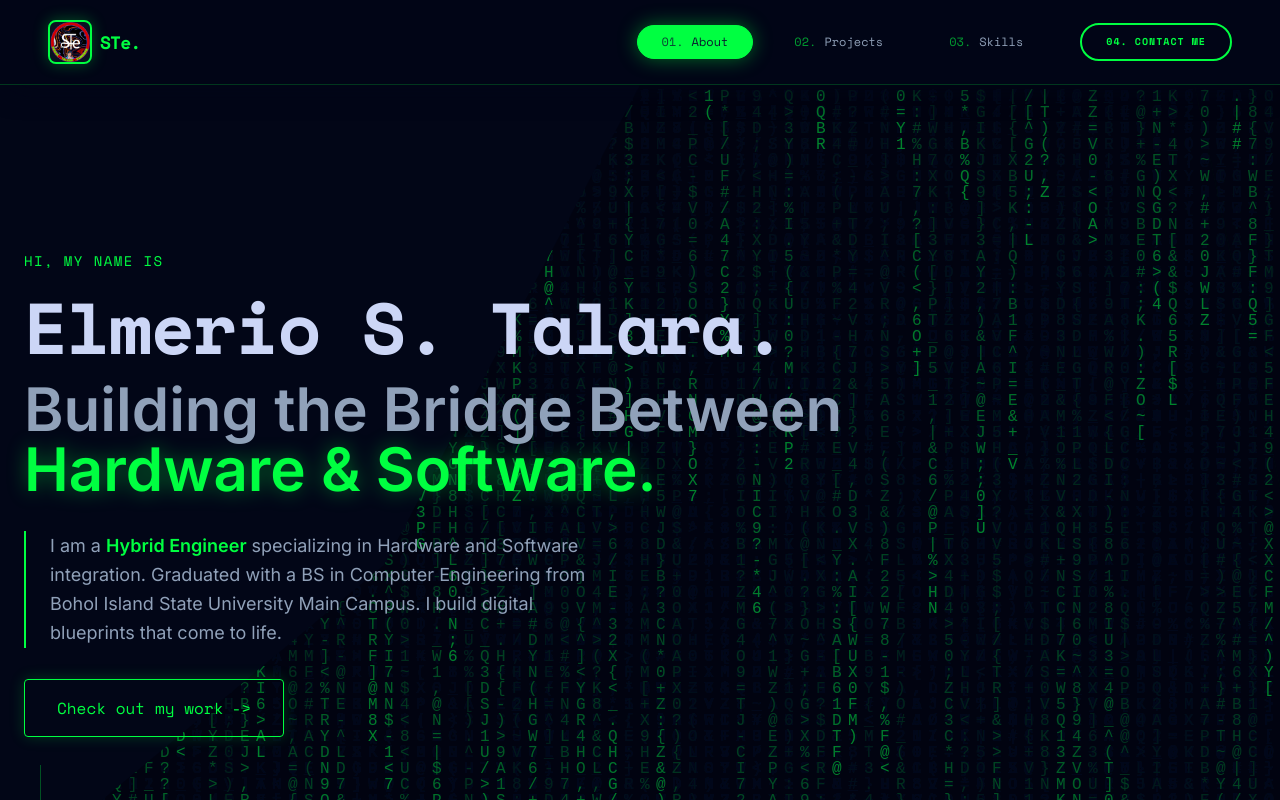
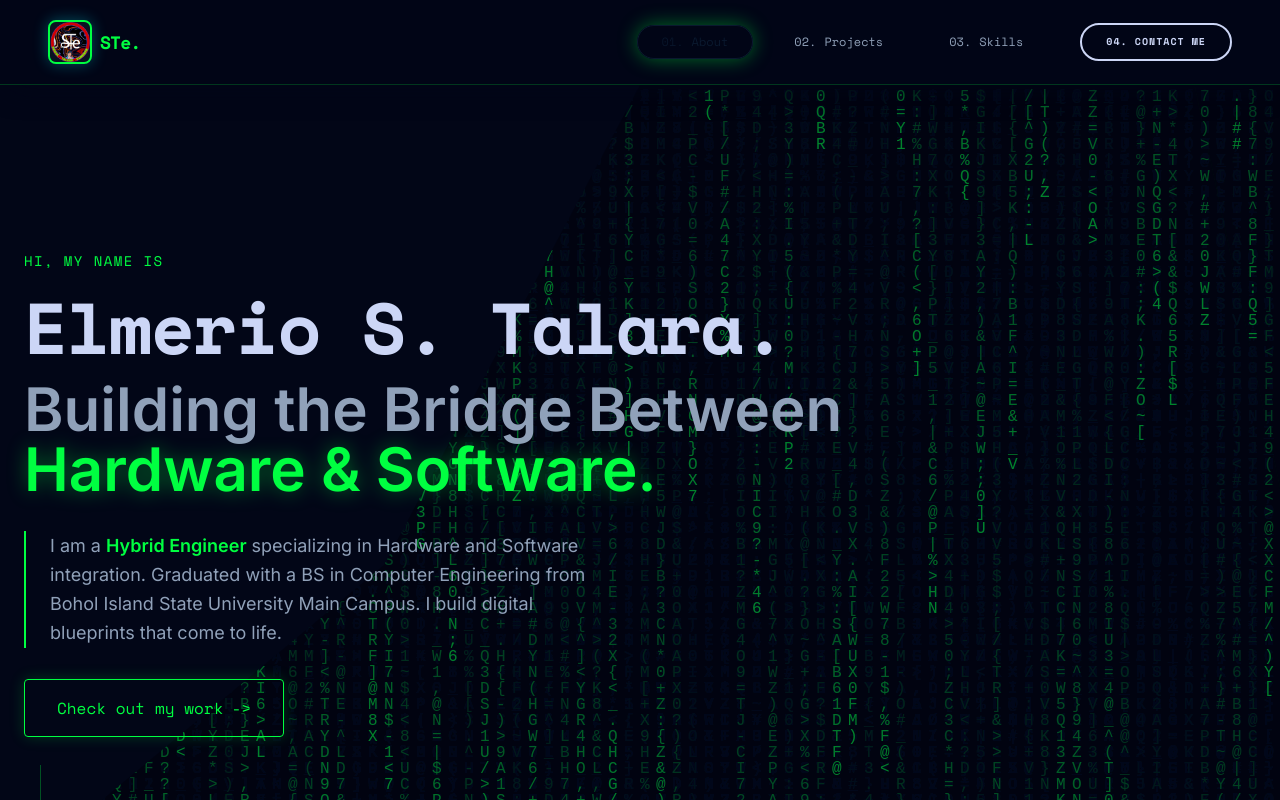
Before and after one commit to ELMER369-code/elmerio-s-talara-portfolio, a React (Vite) app: page / in a window 1280 px wide. Shown: the top 800 px of the page. Built offline with nearby package versions, Linux system fonts and the light colour scheme; no server answers; the database is empty.

Commit message:
UI: Revert to Hybrid Cyan/Green aesthetic, preserving green for nav and background

```diff
--- a/src/views/pages/Home.tsx
+++ b/src/views/pages/Home.tsx
@@ -37,11 +37,11 @@ const Home = () => {
                 className={`
                     px-6 py-2 rounded-full border transition-all duration-300 font-mono text-xs relative group
                     ${isActive
-                        ? 'border-cyan-electric text-navy bg-cyan-electric shadow-[0_0_20px_rgba(0,255,65,0.4)]'
-                        : 'border-transparent text-slate-400 hover:text-cyan-electric hover:border-cyan-electric/30'}
+                        ? 'border-green-hacker text-navy bg-green-hacker shadow-[0_0_20px_rgba(0,255,65,0.4)]'
+                        : 'border-transparent text-slate-400 hover:text-green-hacker hover:border-green-hacker/30'}
                 `}
             >
-                <span className={`${isActive ? 'text-navy/80' : 'text-cyan-electric/60'} group-hover:text-cyan-electric mr-2`}>{number}.</span>
+                <span className={`${isActive ? 'text-navy/80' : 'text-green-hacker/60'} group-hover:text-green-hacker mr-2`}>{number}.</span>
                 {label}
             </a>
         );
@@ -55,7 +55,7 @@ const Home = () => {
                     onClick={() => window.scrollTo({ top: 0, behavior: 'smooth' })}
                     className="flex items-center gap-2 group cursor-pointer"
                 >
-                    <div className="w-11 h-11 border-2 border-cyan-electric rounded-lg overflow-hidden shadow-[0_0_15px_rgba(0,255,65,0.3)] group-hover:scale-110 transition-all duration-300 bg-navy-light">
+                    <div className="w-11 h-11 border-2 border-cyan-electric rounded-lg overflow-hidden shadow-[0_0_15px_rgba(0,242,255,0.3)] group-hover:scale-110 transition-all duration-300 bg-navy-light">
                         <img src="/assets/logo.png" alt="Logo" className="w-full h-full object-cover" />
                     </div>
                     <span className="text-cyan-electric font-bold tracking-tighter text-lg group-hover:text-silver transition-colors">STe.</span>
@@ -69,8 +69,8 @@ const Home = () => {
                     <a
                         href="#contact"
                         className={`
-                            ml-4 px-6 py-2.5 rounded-full border-2 border-cyan-electric text-cyan-electric font-bold tracking-widest uppercase text-[10px]
-                            transition-all duration-300 hover:scale-105 active:scale-95 bg-transparent hover:bg-cyan-electric hover:text-navy
+                            ml-4 px-6 py-2.5 rounded-full border-2 border-green-hacker text-green-hacker font-bold tracking-widest uppercase text-[10px]
+                            transition-all duration-300 hover:scale-105 active:scale-95 bg-transparent hover:bg-green-hacker hover:text-navy
                         `}
                         style={{ animation: 'hire-me-glow 2s infinite ease-in-out' }}
                     >
```
